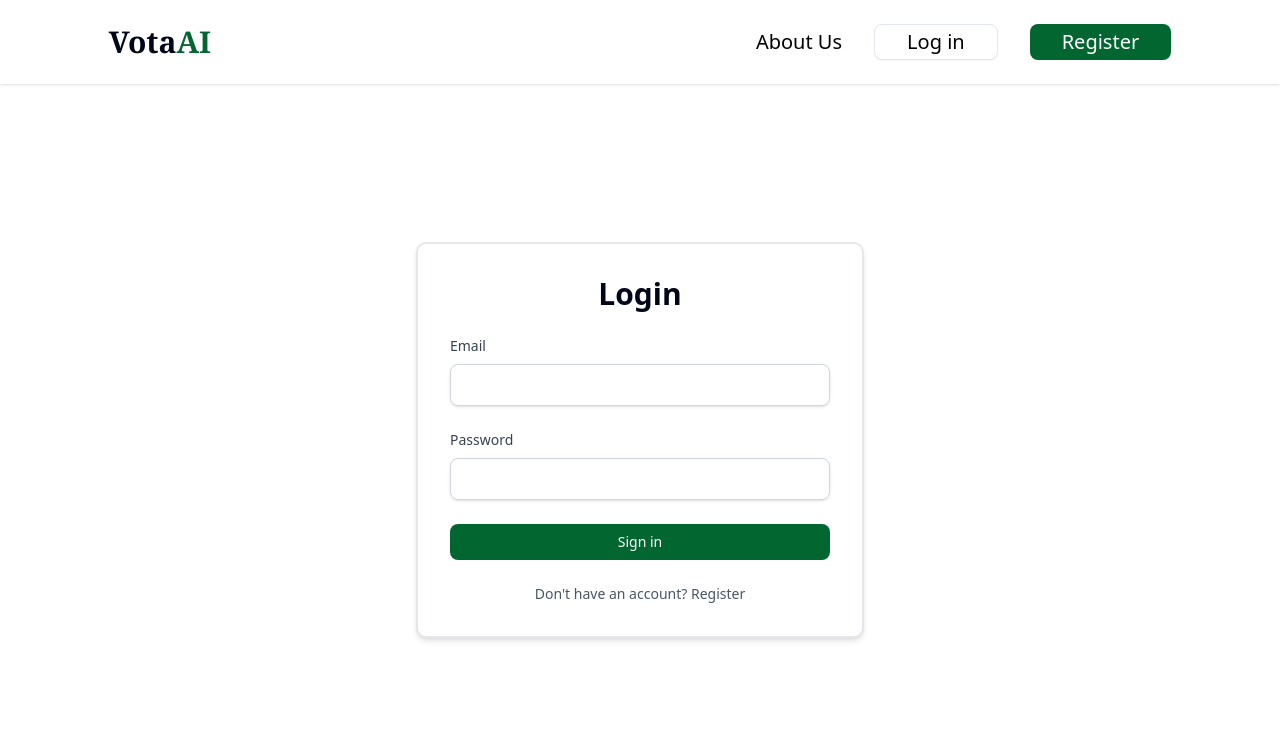
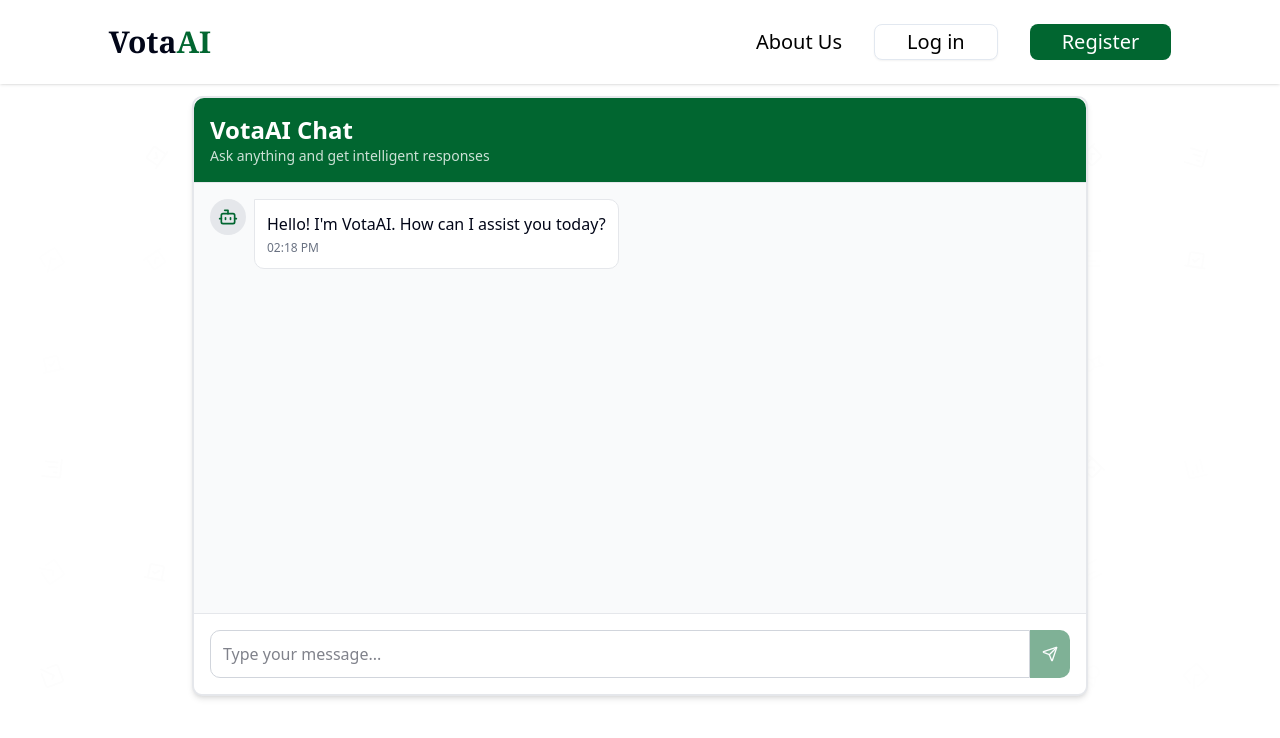
Before and after one commit to d-monteiro/chatbot, a React (Vite) app in the folder frontend/: page /chat in a window 1280 px wide. Before the commit this address led to /login. Shown: the top 738 px of the page. Built offline with nearby package versions, Linux system fonts and the light colour scheme.

Commit message:
Connected the frontend chat with the backend chat; There are still some errors to fix wrt filters and context in pinecone/gemini

```diff
--- a/frontend/src/pages/ChatPage.tsx
+++ b/frontend/src/pages/ChatPage.tsx
@@ -68,7 +68,7 @@ const ChatPage = () => {
   }, [messages]);
 
   // Handler for sending a new message
-  const handleSendMessage = () => {
+  const handleSendMessage = async () => {
     if (inputMessage.trim() === "") return;
 
     // Add user message
@@ -82,16 +82,42 @@ const ChatPage = () => {
     setMessages((prev) => [...prev, newUserMessage]);
     setInputMessage("");
 
-    // Simulate bot response after a delay
-    setTimeout(() => {
+    try {
+      // Send user message to backend API
+      const response = await fetch("http://localhost:5000/api/query", {
+        method: "POST",
+        headers: {
+          "Content-Type": "application/json",
+        },
+        body: JSON.stringify({
+          query: inputMessage,
+          filter: { collection: "default" }  // Add this filter object
+        }),
+      });
+
+      const data = await response.json();
+      console.log("Backend response:", data);
+
+      if (data.error) {
+        throw new Error(data.error);
+      }
+
       const botMessage: Message = {
         id: messages.length + 2,
-        content: `I received your message: "${inputMessage}". This is a simulated response from VotaAI.`,
+        content: data.response || "Sorry, I didn't understand that.",
         sender: "bot",
         timestamp: new Date(),
       };
       setMessages((prev) => [...prev, botMessage]);
-    }, 1000);
+    } catch (error) {
+      const botMessage: Message = {
+        id: messages.length + 2,
+        content: `Error: ${error instanceof Error ? error.message : "Unknown error"}`,
+        sender: "bot",
+        timestamp: new Date(),
+      };
+      setMessages((prev) => [...prev, botMessage]);
+    }
   };
 
   // Handler for pressing Enter to send a message
--- a/frontend/src/router.tsx
+++ b/frontend/src/router.tsx
@@ -16,9 +16,9 @@ const AppRouter: React.FC = () => (
         <AuthProvider>
             <Routes>
                 <Route element={<ProtectedRoute />}>
+
+                </Route>
                     <Route path="/chat" element={<ChatPage />} />
-                </Route>
-
                     <Route path="/" element={<Index />} />
                     <Route path="/about" element={<About />} />
                     <Route path="/login" element={<Login />} />
```
Also changed, not shown: 1 other file (tests, documents, lock files or other folders).
